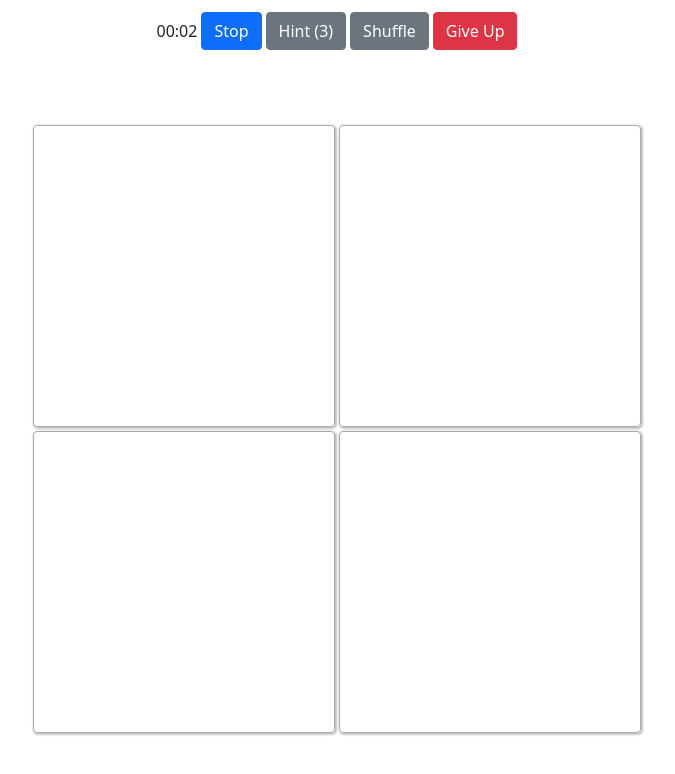
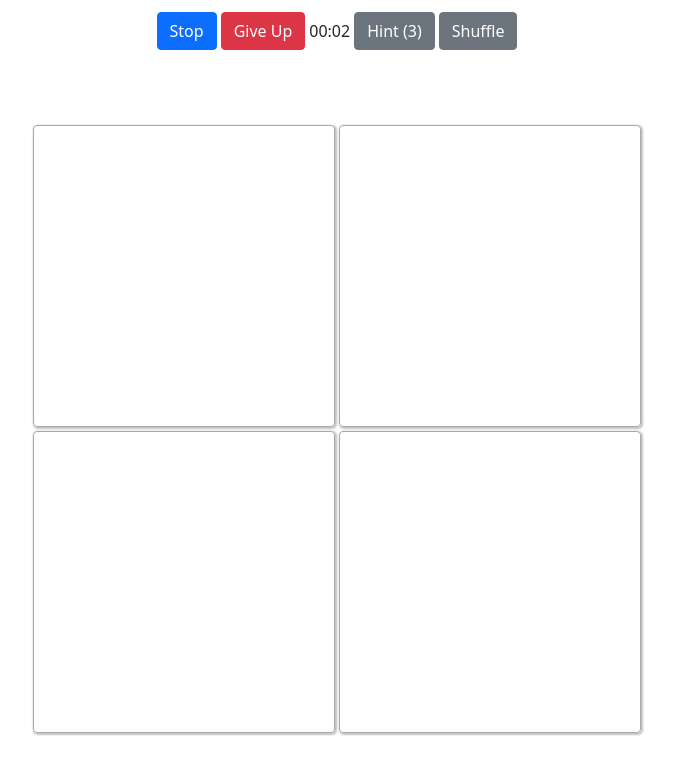
Before and after one commit to yuridanil/congame, a React (Create React App) app: page / in a window 1280 px wide. Both pictures are taken after a click on the button "Play". Shown: the top 774 px of the page, without its empty margins (303-978 px from the left). Built offline with nearby package versions, Linux system fonts and the light colour scheme.

Commit message:
New score mechanics

```diff
--- a/src/Game.js
+++ b/src/Game.js
@@ -190,9 +190,7 @@ class Game extends React.Component {
                     this.successFlips++;
                     if (this.successFlips === cards.length / 2) { // game over
                         let timeSpent = this.Timer1.current.state.value;
-                        let flipscore = Math.round(
-                            Math.max(0, 1 - this.failureFlips / (Math.pow(this.state.cardCount, 2) / 2)) * 100
-                        );
+                        let flipscore = Math.round(100 / Math.max(1, (this.failureFlips * 2 + 1) / this.state.cardCount));
                         let timescore = Math.min(100,
                             Math.round(
                                 Math.max(0, (this.state.cardCount * 11 - timeSpent)) /
@@ -200,6 +198,8 @@ class Game extends React.Component {
                             )
                         );
                         let score = (flipscore - 1) * 100 + timescore;
+                        // let score = flipscore * timescore;
+                        // let score = flipscore;
                         this.oldScore = this.state.scores[this.state.imageType + ";" + this.state.cardCount] || 0;
                         this.newScore = score;
                         this.setState({ mode: 3, timerValue: this.Timer1.current.state.timer, winModal: true });
@@ -236,7 +236,7 @@ class Game extends React.Component {
                 this.state.cards.forEach(e => this.setFlipped(e.id, true));
                 this.setState({ showModal: false, mode: 3 });
             },
-            onModalNo : () => {
+            onModalNo: () => {
                 this.setState({ showModal: false });
             }
         });
@@ -254,7 +254,7 @@ class Game extends React.Component {
                 this.newScore = 0;
                 this.setState({ showModal: false, scores: {} });
             },
-            onModalNo : () => {
+            onModalNo: () => {
                 this.setState({ showModal: false });
             }
         });
@@ -269,7 +269,7 @@ class Game extends React.Component {
             onModalYes: () => {
                 this.setState({ showModal: false, mode: 0 });
             },
-            onModalNo : () => {
+            onModalNo: () => {
                 this.setState({ showModal: false });
             }
         });
@@ -325,19 +325,19 @@ class Game extends React.Component {
                     {(mode === 2) &&
                         <Row className="m-2 align-items-center justify-content-center g-1">
                             <Col xs="auto">
-                                <Timer ref={this.Timer1} />
+                                <Button onClick={this.handleStopClick.bind(this)}>Stop</Button>
                             </Col>
                             <Col xs="auto">
-                                <Button onClick={this.handleStopClick.bind(this)}>Stop</Button>
+                                <Button variant="danger" onClick={this.handleGiveupClick.bind(this)}>Give Up</Button>
+                            </Col>
+                            <Col xs="auto">
+                                <Timer ref={this.Timer1} />
                             </Col>
                             <Col xs="auto">
                                 <Button variant="secondary" onClick={this.handleHintClick.bind(this, 1000)} disabled={this.state.hintCount === 0 || this.state.hintOn !== null}>Hint ({this.state.hintCount})</Button>
                             </Col>
                             <Col xs="auto">
                                 <Button variant="secondary" onClick={this.handleShuffleClick.bind(this)}>Shuffle</Button>
-                            </Col>
-                            <Col xs="auto">
-                                <Button variant="danger" onClick={this.handleGiveupClick.bind(this)}>Give Up</Button>
                             </Col>
                         </Row>
                     }
```
